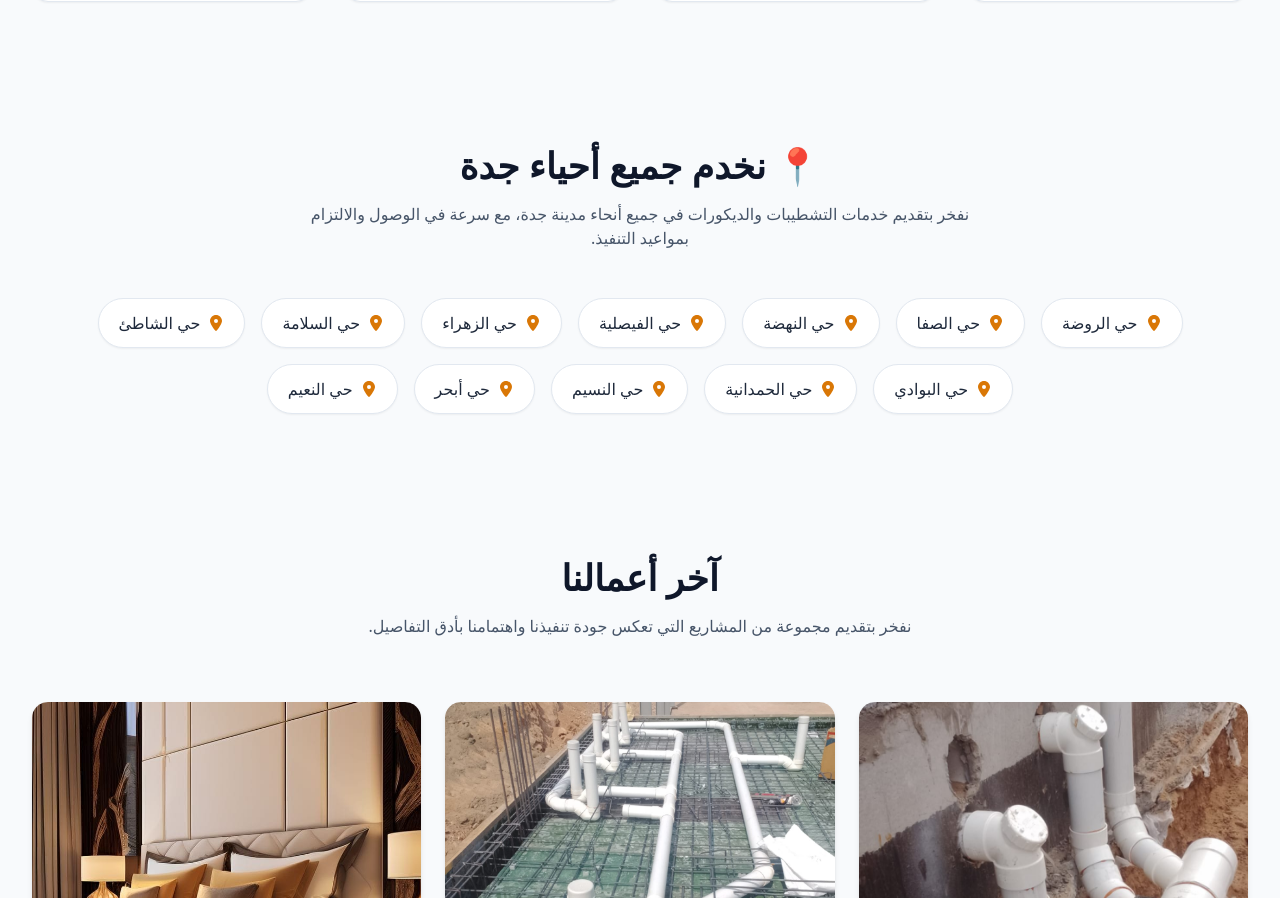
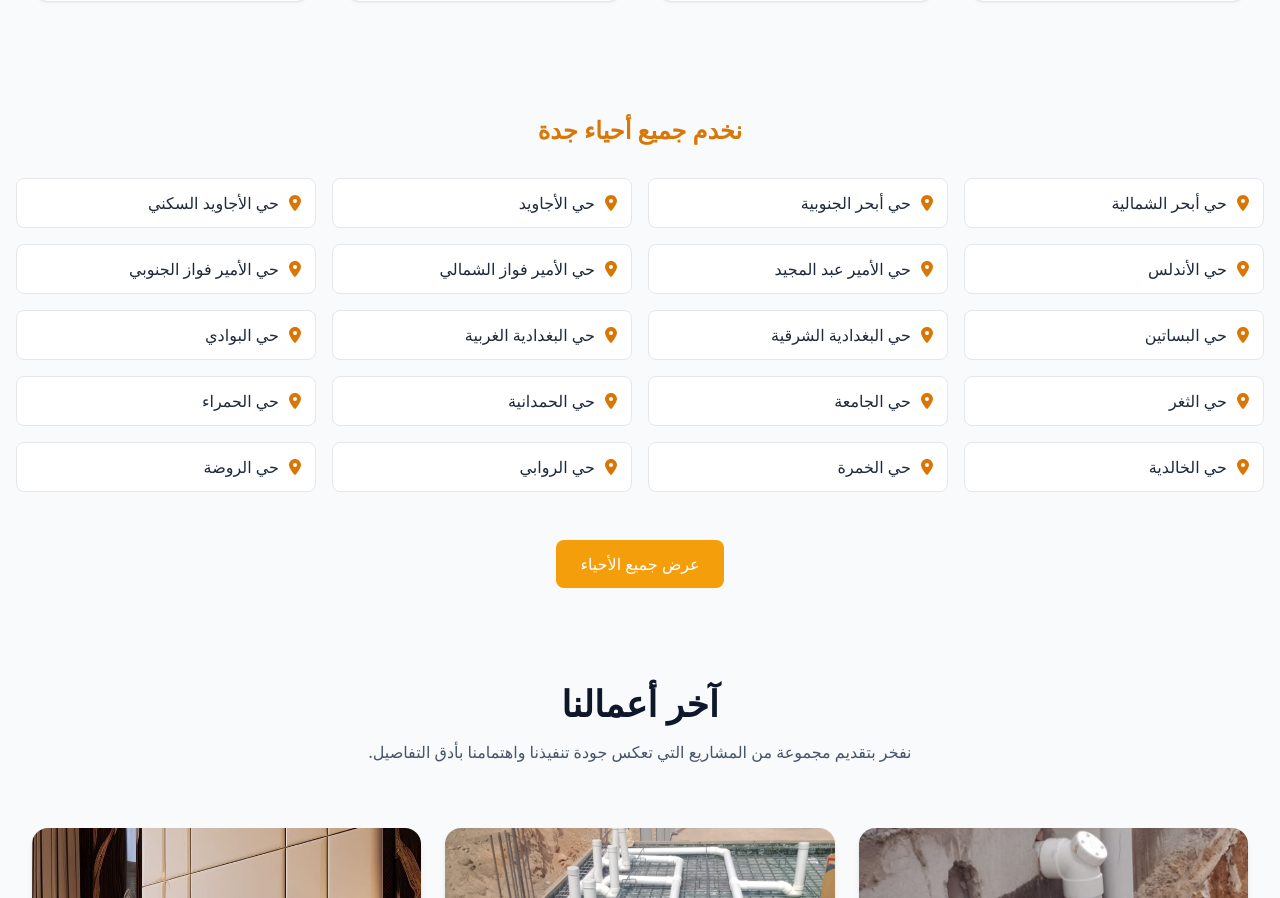
Before and after one commit to ahmedysr2003327-arch/construction-company, a Next.js app: page / in a window 1280 px wide. Shown: the part 2853-3751 px from the top of the page. Built offline with nearby package versions, Linux system fonts and the light colour scheme; no server answers.

Commit message:
feat: update ServiceAreas component to display a list of neighborhoods with toggle functionality

```diff
--- a/src/components/sections/ServiceAreas.tsx
+++ b/src/components/sections/ServiceAreas.tsx
@@ -1,43 +1,148 @@
-import Container from "../ui/Container";
-import SectionTitle from "../ui/SectionTitle";
+"use client";
+
+import { useState } from "react";
 import { FaLocationDot } from "react-icons/fa6";
 
-const areas = [
+export const areas = [
+  "حي أبحر الشمالية",
+  "حي أبحر الجنوبية",
+  "حي الأجاويد",
+  "حي الأجاويد السكني",
+  "حي الأندلس",
+  "حي الأمير عبد المجيد",
+  "حي الأمير فواز الشمالي",
+  "حي الأمير فواز الجنوبي",
+  "حي البساتين",
+  "حي البغدادية الشرقية",
+  "حي البغدادية الغربية",
+  "حي البوادي",
+  "حي الثغر",
+  "حي الجامعة",
+  "حي الحمدانية",
+  "حي الحمراء",
+  "حي الخالدية",
+  "حي الخمرة",
+  "حي الروابي",
   "حي الروضة",
+  "حي الرحاب",
+  "حي الريان",
+  "حي الزاهر",
+  "حي الزهراء",
+  "حي السامر",
+  "حي السلامة",
+  "حي السليمانية",
+  "حي السنابل",
+  "حي الشاطئ",
+  "حي الشرفية",
   "حي الصفا",
+  "حي الصالحية",
+  "حي الصناعية",
+  "حي العزيزية",
+  "حي العزيزية الجديدة",
+  "حي الفيحاء",
+  "حي الفيصلية",
+  "حي القريات",
+  "حي الكندرة",
+  "حي الكوثر",
+  "حي المحمدية",
+  "حي المحجر",
+  "حي المروة",
+  "حي المشرفة",
+  "حي المنتزهات",
+  "حي المنار",
+  "حي المنارات",
+  "حي النخيل",
+  "حي النزهة",
+  "حي النسيم",
+  "حي النعيم",
   "حي النهضة",
-  "حي الفيصلية",
-  "حي الزهراء",
-  "حي السلامة",
-  "حي الشاطئ",
-  "حي البوادي",
-  "حي الحمدانية",
-  "حي النسيم",
-  "حي أبحر",
-  "حي النعيم",
+  "حي الواحة",
+  "حي الورود",
+  "حي الوزيرية",
+  "حي أم السلم",
+  "حي بريمان",
+  "حي بني مالك",
+  "حي بلد",
+  "حي بترومين",
+  "حي ثول",
+  "حي جليل",
+  "حي ذهبان",
+  "حي رابغ",
+  "حي قويزة",
+  "حي مدائن الفهد",
+  "حي المرجان",
+  "حي مسرة",
+  "حي مشرفة",
+  "حي مكة القديم",
+  "حي كيلو 7",
+  "حي كيلو 8",
+  "حي كيلو 10",
+  "حي كيلو 11",
+  "حي كيلو 13",
+  "حي كيلو 14",
+  "حي كيلو 15",
+  "حي كيلو 16",
+  "حي كيلو 18",
+  "حي غليل",
+  "حي مدائن الفهد",
+  "حي الربوة",
+  "حي السروات",
+  "حي العمارية",
+  "حي عين العزيزية",
+  "حي القوزين",
+  "حي الفضيلة",
+  "حي القرينية",
+  "حي الفروسية",
+  "حي اللؤلؤ",
+  "حي الفردوس",
+  "حي الواحة",
+  "حي الياقوت",
+  "حي الزمرد",
+  "حي الأصالة",
+  "حي إشبيلية",
+  "حي طيبة",
+  "حي الرحمانية",
+  "حي المنارات",
+  "حي الريان",
+  "حي الصوارى",
+  "حي المروج",
+  "حي الكوثر",
+  "حي الحرازات",
+  "حي التوفيق",
 ];
 
 export default function ServiceAreas() {
+  const [showAll, setShowAll] = useState(false);
+
+  const visibleAreas = showAll ? areas : areas.slice(0, 20);
+
   return (
-    <section className="bg-slate-50 py-12">
-      <Container>
-        <SectionTitle
-          title="📍 نخدم جميع أحياء جدة"
-          subtitle="نفخر بتقديم خدمات التشطيبات والديكورات في جميع أنحاء مدينة جدة، مع سرعة في الوصول والالتزام بمواعيد التنفيذ."
-        />
+    <>
+      <div className="grid grid-cols-2 sm:grid-cols-3 lg:grid-cols-4 gap-4 p-4">
+        <h2 className="col-span-full text-center text-2xl font-bold text-amber-600 mb-4">
+          نخدم جميع أحياء جدة
+        </h2>
+        {visibleAreas.map((area) => (
+          <div
+            key={area}
+            className="flex items-center gap-2 rounded-lg border bg-white p-3"
+          >
+            <FaLocationDot className="text-amber-600" />
+            {area}
+          </div>
+        ))}
+      </div>
 
-        <div className="mt-12 flex flex-wrap justify-center gap-4">
-          {areas.map((area) => (
-            <div
-              key={area}
-              className="flex items-center gap-2 rounded-full border border-slate-200 bg-white px-5 py-3 shadow-sm transition-all duration-300 hover:-translate-y-1 hover:border-amber-500 hover:text-amber-600"
-            >
-              <FaLocationDot className="text-amber-600" />
-              <span>{area}</span>
-            </div>
-          ))}
+      {areas.length > 10 && (
+        <div className="mt-8 text-center">
+          <button
+            onClick={() => setShowAll(!showAll)}
+            className="rounded-lg bg-amber-500 px-6 py-3 text-white"
+          >
+            {showAll ? "عرض أقل" : "عرض جميع الأحياء"}
+          </button>
         </div>
-      </Container>
-    </section>
+      )}
+    </>
   );
 }
```
Also changed, not shown: public/images/logo/logo.jpg.
